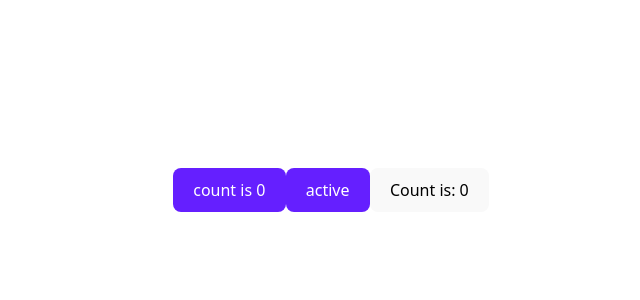
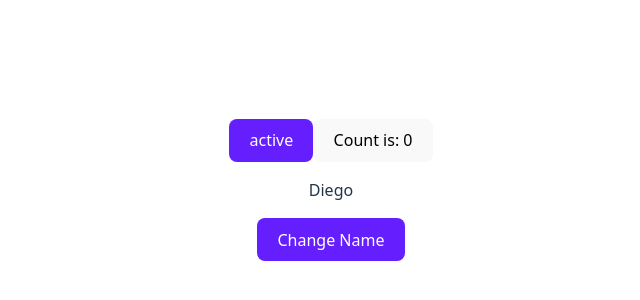
Before and after one commit to dhracr1808/courses, a React (Vite) app: page / in a window 1280 px wide. Shown: the part 210-510 px from the top of the page, without its empty margins (309-949 px from the left). Built offline with nearby package versions, Linux system fonts and the light colour scheme.

Commit message:
manajando estados

```diff
--- a/src/App.tsx
+++ b/src/App.tsx
@@ -1,4 +1,4 @@
-import { useCallback, useMemo, useState } from "react";
+import { useState } from "react";
 import { Button } from "./components";
 
 import "./App.css";
@@ -19,28 +19,16 @@ const buttonStyles = {
 function App() {
   const [count, setCount] = useState(0);
   const [myState, setMyState] = useState(true);
-
-  const currentStyle = useMemo(() => {
-    console.log("se re calcula");
-    if (count <= 5) return buttonStyles.primary;
-    if (count <= 10) return buttonStyles.secondary;
-    return buttonStyles.dark;
-  }, [count]);
-
-  console.log("ok");
+  const [name, setName] = useState("Diego");
   const countMore = () => {
     return setCount((cur) => cur + 1);
   };
-  const increment = useCallback(() => {
-    console.log("ok useCallback");
-    setCount((c) => c + 1);
-  }, []);
+
+  const changeName = () => {
+    setName("pedro");
+  };
   return (
     <>
-      <button style={currentStyle} onClick={increment}>
-        count is {count}
-      </button>
-
       <button
         style={myState ? buttonStyles.primary : buttonStyles.dark}
         onClick={() => setMyState((cur) => (cur = !cur))}
@@ -49,6 +37,12 @@ function App() {
       </button>
 
       <Button label={`Count is: ${count}`} parentMethod={countMore} />
+      <p>{name}</p>
+      <Button
+        style={buttonStyles.primary}
+        label="Change Name"
+        parentMethod={changeName}
+      />
     </>
   );
 }
--- a/src/components/Button/Button.tsx
+++ b/src/components/Button/Button.tsx
@@ -1,15 +1,16 @@
 import type { FC } from "react";
 import "./button.css";
+import type React from "react";
 
-interface Props {
+interface Props extends React.ComponentPropsWithRef<"button"> {
   label: string;
   parentMethod: () => void;
 }
 
-export const Button: FC<Props> = ({ label, parentMethod }) => {
-  console.log("componente button");
+export const Button: FC<Props> = ({ label, parentMethod, ...rest }) => {
+  console.log("custom component");
   return (
-    <button className="custom-button" onClick={parentMethod}>
+    <button {...rest} className="custom-button" onClick={parentMethod}>
       {label}
     </button>
   );
```
